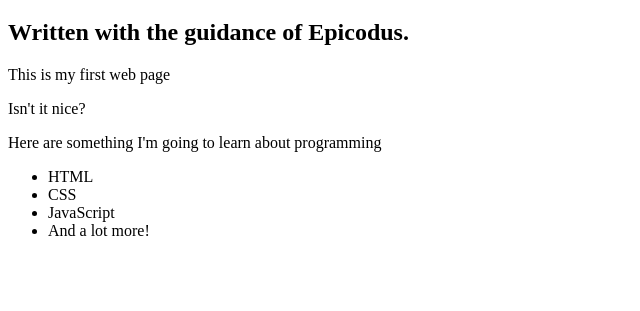
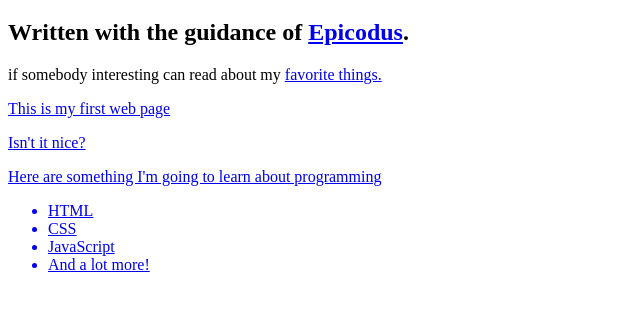
Before and after one commit to ikuchko/practice.repo2, a plain HTML site: page my-first-webpage.html in a window 1280 px wide. Shown: the part 61-372 px from the top of the page, without its empty margins (0-640 px from the left). Drawn offline with Linux system fonts and the light colour scheme.

Commit message:
some changes of my-first-webpage.html

```diff
--- a/my-first-webpage.html
+++ b/my-first-webpage.html
@@ -5,7 +5,9 @@
   <head>
   <body>
     <h1>My first web page</h1>
-    <h2>Written with the guidance of Epicodus.</h2>
+    <h2>Written with the guidance of <a href=http://Epicodus.com>Epicodus</a>.</h2>
+
+    <p>if somebody interesting can read about my <a href="favorite-things.html">favorite things.
 
     <p>This is my first web page</p>
     <p>Isn't it nice?</p>
```
